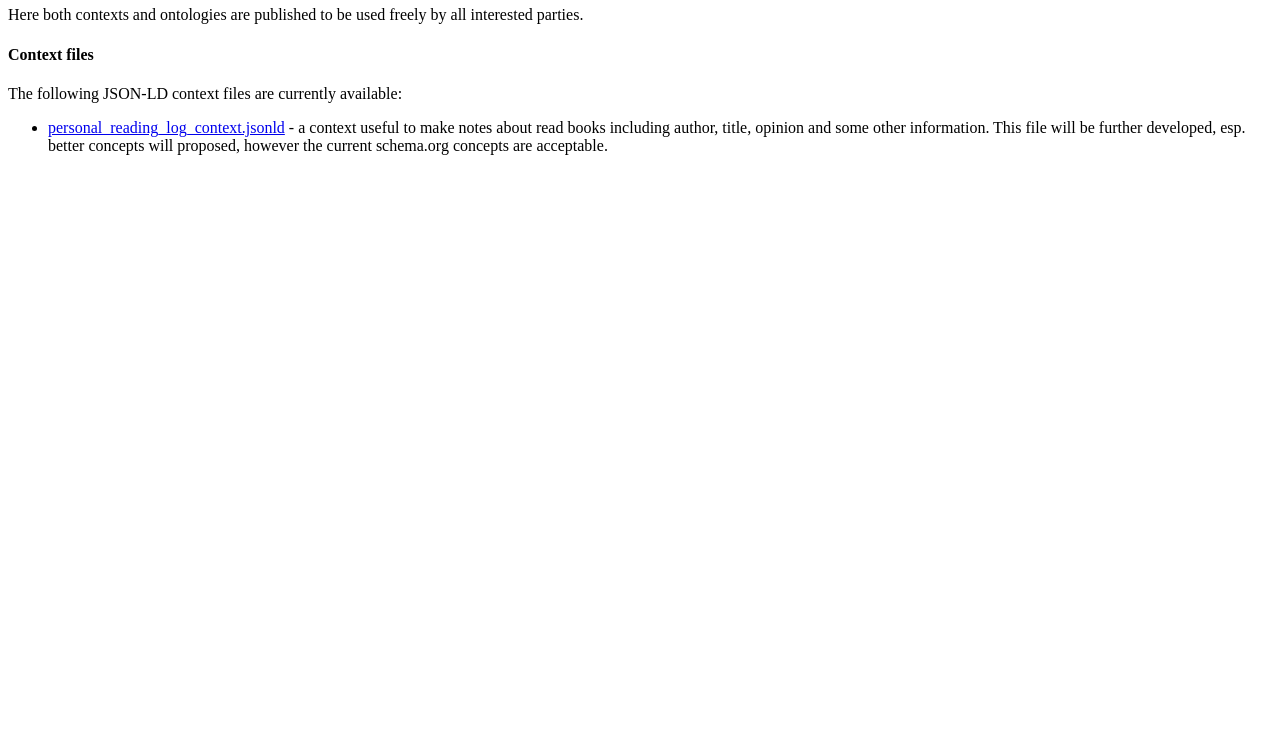
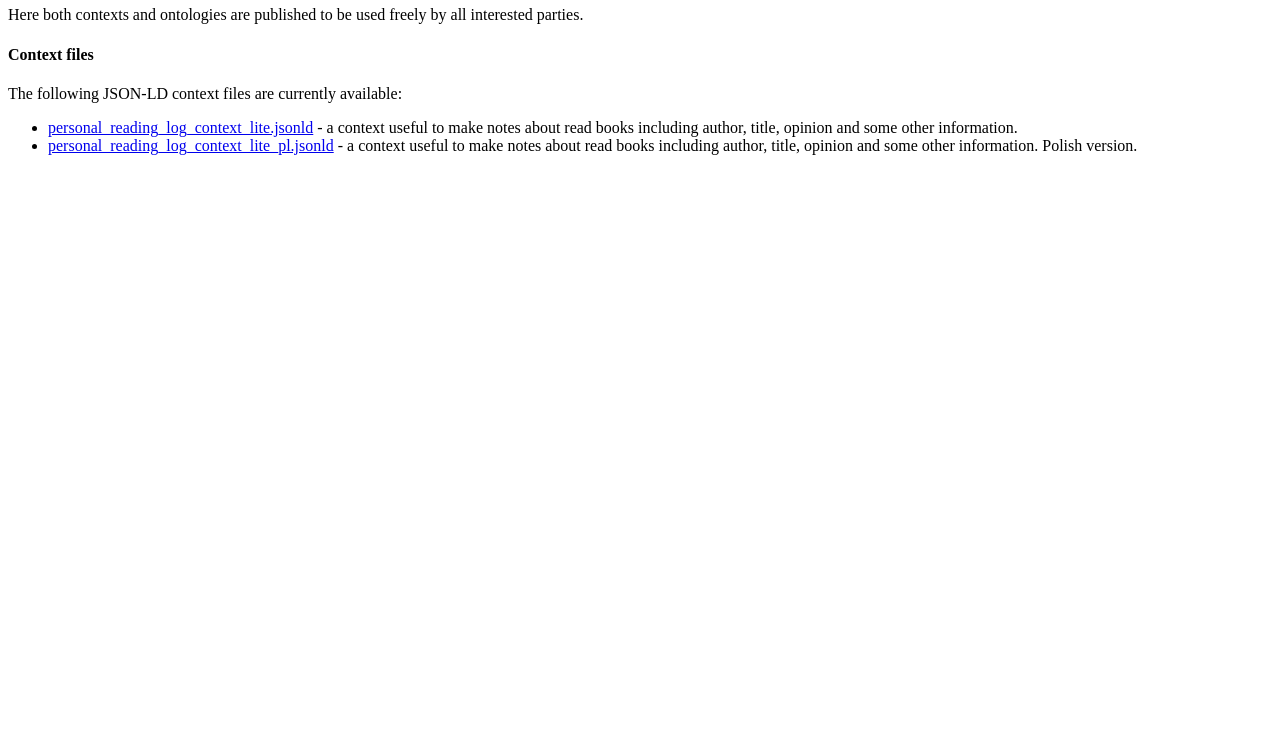
Before and after one commit to michalroj/ontologies, a plain HTML site: page index.html in a window 1280 px wide. Shown: the part 60-800 px from the top of the page. Drawn offline with Linux system fonts and the light colour scheme.

Commit message:
Update of index.html

```diff
--- a/index.html
+++ b/index.html
@@ -5,9 +5,9 @@
 	The following JSON-LD context files are currently available:
 	<div>
         <ul>
-		<li><a href="contexts/personal_reading_log_context.jsonld">personal_reading_log_context.jsonld</a> - a context useful to make notes about
-	read books including author, title, opinion and some other information.
-        This file will be further developed, esp. better concepts will proposed, however the current schema.org concepts are acceptable.
+		<li><a href="contexts/personal_reading_log_context_lite.jsonld">personal_reading_log_context_lite.jsonld</a> - a context useful to make notes about read books including author, title, opinion and some other information.
+		<li><a href="contexts/personal_reading_log_context_lite_pl.jsonld">personal_reading_log_context_lite_pl.jsonld</a> - a context useful to make notes about read books including author, title,
+			opinion and some other information. Polish version.
 	</ul>
 	</div>
 </body>
```
Also changed, not shown: 1 other file.
